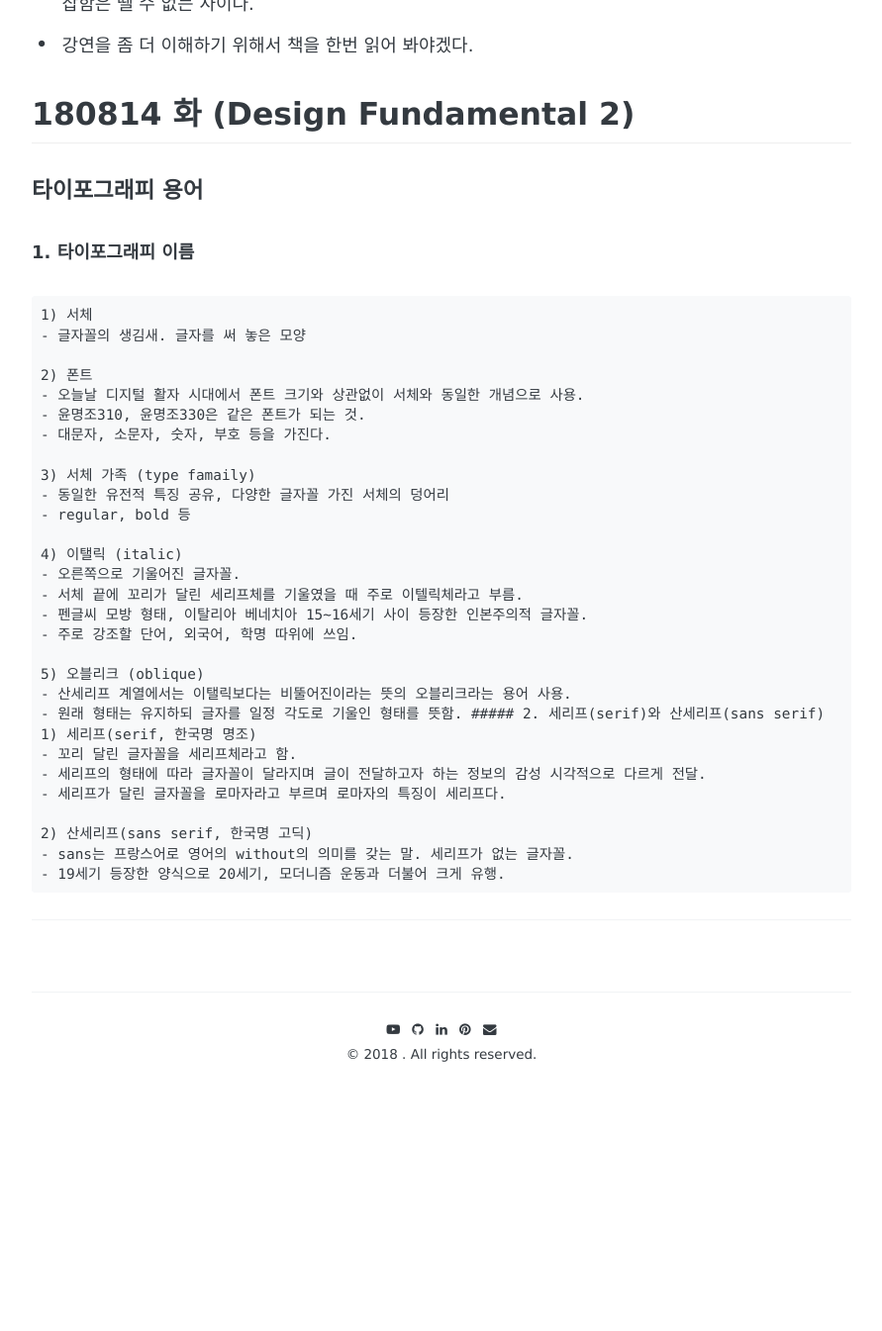
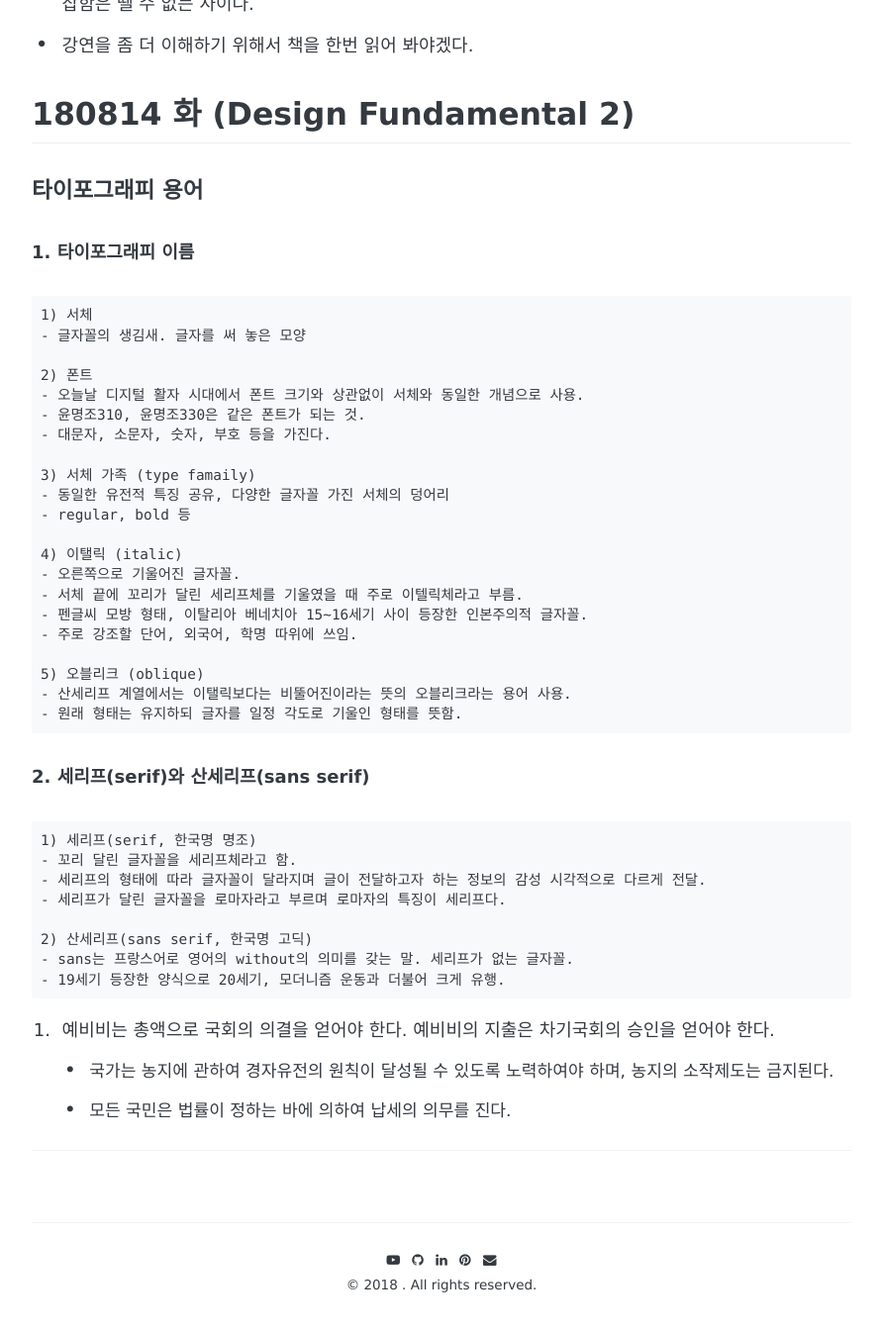
Before and after one commit to maeeemi/maeeemi.github.io, a Jekyll site: the page built from _posts/2018-08-20-Weekly-DIY-1.md, in a window 1280 px wide and 1400 px high, scrolled down 592 px. Shown: the top 1345 px of the window at 99% size, without its empty margins (194-1085 px from the left). Built offline with Jekyll 4.4.1, drawn with Linux system fonts in a browser that asks for light colours; some web fonts are replaced; comment, search, counter and statistics services are not loaded; before the commit the page ends 1759 px from its top, so only the background shows below that.

Commit message:
posting test

```diff
--- a/_posts/2018-08-20-Weekly-DIY-1.md
+++ b/_posts/2018-08-20-Weekly-DIY-1.md
@@ -43,6 +43,7 @@ share: true
     5) 오블리크 (oblique)
     - 산세리프 계열에서는 이탤릭보다는 비뚤어진이라는 뜻의 오블리크라는 용어 사용.
     - 원래 형태는 유지하되 글자를 일정 각도로 기울인 형태를 뜻함.
+
 ##### 2. 세리프(serif)와 산세리프(sans serif)
     1) 세리프(serif, 한국명 명조)
     - 꼬리 달린 글자꼴을 세리프체라고 함.
@@ -54,7 +55,9 @@ share: true
     - 19세기 등장한 양식으로 20세기, 모더니즘 운동과 더불어 크게 유행.
 
 
-
+3. 예비비는 총액으로 국회의 의결을 얻어야 한다. 예비비의 지출은 차기국회의 승인을 얻어야 한다.
+ * 국가는 농지에 관하여 경자유전의 원칙이 달성될 수 있도록 노력하여야 하며, 농지의 소작제도는 금지된다.
+ * 모든 국민은 법률이 정하는 바에 의하여 납세의 의무를 진다.
 
 
 
```
